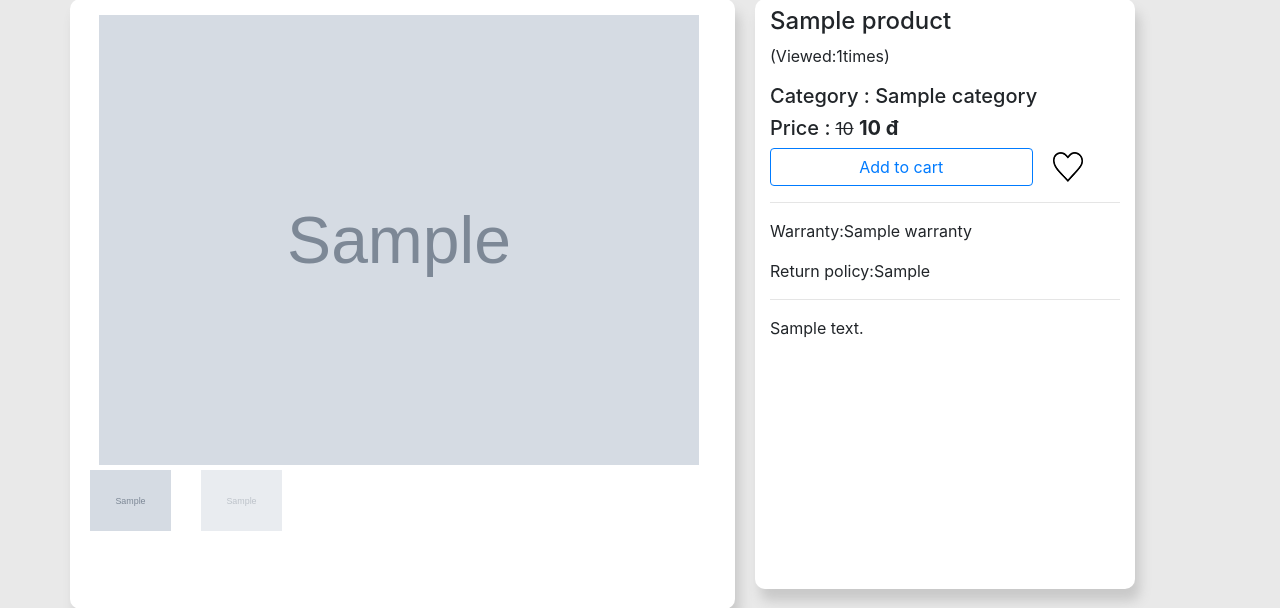
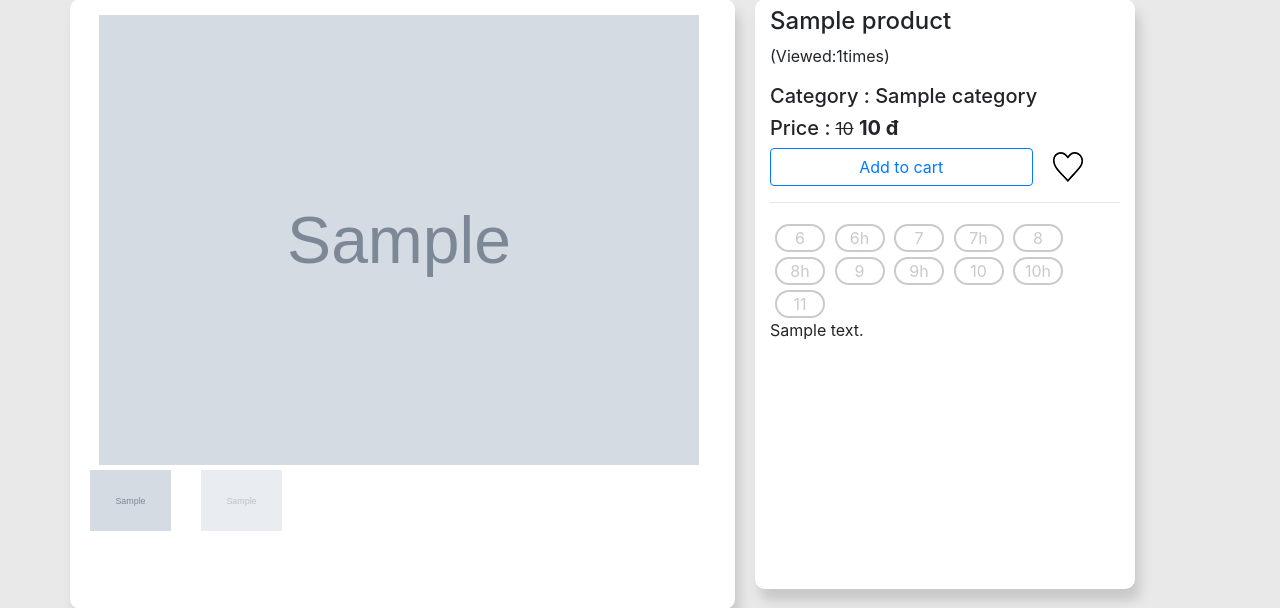
Before and after one commit to khoanguyen-dona/Django-Ecommerce-Asics-Website, a Django app: template templates/productdetail.html in a window 1280 px wide. Shown: the part 149-757 px from the top of the page. Run offline with Django 3.2, Linux system fonts and the light colour scheme; the template is opened without the code that fills it: most values are stand-ins (such as "Sample title", 1, 10 or a date in 2020); grey boxes marked "Sample" are stand-in pictures.

Commit message:
send p_size to the back ok!

```diff
--- a/ecomapp/admin.py
+++ b/ecomapp/admin.py
@@ -1,4 +1,4 @@
 from django.contrib import admin
 from .models import *
 # Register your models here.
-admin.site.register([Admin,Customer,Category,Product,Cart,CartProduct,Order,ProductImage,WishList,WishListItem])
+admin.site.register([Admin,Customer,Category,Product,Cart,CartProduct,Order,ProductImage,WishList,WishListItem,ProductSize])
--- a/ecomapp/views.py
+++ b/ecomapp/views.py
@@ -101,6 +101,10 @@ class AddToCartView(TemplateView):
     def get(self,request,*args,**kwargs):
         pre_url = request.META.get('HTTP_REFERER')
         product_id=self.kwargs['pro_id']
+        product_size=self.request.GET['s']
+        print('product id là :',product_id)
+        print('product size là :',product_size)
+
         # product in database
         product_obj=Product.objects.get(id=product_id)
         # cart id session
--- a/static/css/base.css
+++ b/static/css/base.css
@@ -130,7 +130,7 @@ header{
 .add-to-wishlist{
     width:20%;
 }
-.heart-icon{
+.heart-icon-navbar{
     color:red;
     width:30px;
     height:30px;
@@ -143,7 +143,7 @@ header{
     height:30px;
     transition: 0.3s;
 }
-.heart-icon:hover{
+.heart-icon-navbar:hover{
     transform:scale(1.1);
     z-index:0;
 }
@@ -170,3 +170,36 @@ header{
     padding: 0px 7px 0px 7px;
 
 }
+
+.product-size-number-true{
+    font-weight:bold;
+    width:50px;
+    border-radius:100px;
+    border-color:black;
+    border-style:solid;
+    border-width:2px;
+    text-align: center;
+    margin-left:5px;
+    margin-top:5px;
+    display:inline-block;
+}
+.product-size-number-false{
+    /* position:absolute; */
+    width:50px;
+    text-align: center;
+    border-radius:100px;
+    border-color:rgb(202, 202, 202);
+    border-style:solid;
+    border-width:2px;
+    color:rgb(202, 202, 202);
+    margin-left:5px;
+    margin-top:5px;
+    display:inline-block;
+
+}
+
+.product-active{
+    border-color:rgb(28, 28, 255);
+    background-color:rgb(28, 28, 255);
+    color:white;
+}
--- a/templates/home.html
+++ b/templates/home.html
@@ -25,11 +25,11 @@
         <a href="{% url 'ecomapp:addtocart'  p.id %}" class="btn btn-outline-primary mb-3 add-to-cart ">Add to cart</a>
         {%  if p in wishlist.wishlistitem_set.all %}
         <a href="{% url 'ecomapp:addtowishlist'  p.id %}" class="ml-3 add-to-wishlist ">
-          <img class="heart-icon "  src="{% static 'icon/red-heart-icon.png' %}" alt="">
+          <img class="heart-icon-navbar "  src="{% static 'icon/red-heart-icon.png' %}" alt="">
         </a>
         {% else %}
         <a href="{% url 'ecomapp:addtowishlist'  p.id %}" class="ml-3 add-to-wishlist ">
-          <img class="heart-icon "  src="{% static 'icon/black-heart-icon.png' %}" alt="">
+          <img class="heart-icon-navbar "  src="{% static 'icon/black-heart-icon.png' %}" alt="">
         </a>
         {%  endif %}
       </div>
--- a/templates/productdetail.html
+++ b/templates/productdetail.html
@@ -62,16 +62,80 @@
             <p>(Viewed:{{product.view_count}}times)</p>
             <h5>Category : {{product.category}}</h5>
             <h5>Price :<small> <strike>{{product.marked_price|intcomma}}</strike></small> <strong>{{product.selling_price|intcomma}} đ</strong> </h5>
-            <a href="{% url 'ecomapp:addtocart'  product.id %}" style="width:75%;"  class="btn btn-outline-primary" >Add to cart</a>
+            <a href="{% url 'ecomapp:addtocart'  product.id  %}" id="link"     style="width:75%;"    class="btn btn-outline-primary" >Add to cart</a>
 
             <a href="{% url 'ecomapp:addtowishlist'  product.id %}" class=" ml-3 add-to-wishlist ">
                 <img   class="heart-icon-product-detail "  src="{% static 'icon/black-heart-icon.png' %}" alt="">
             </a>
+            <hr>
+            {% if product.productsize.size_6 == True %}
+            <div class="product-size-number-true product-size product-active" value="6">6</div>
+            {% else %}
+            <div class="product-size-number-false  " >6</div>
+            {%  endif %}
 
-            <hr>
-            <p>Warranty:{{product.warranty}} </p>
-            <p>Return policy:{{product.return_policy}}</p>
-            <hr>
+            {% if product.productsize.size_6h == True %}
+            <div class="product-size-number-true product-size" value="6h">6h</div>
+            {% else %}
+            <div class="product-size-number-false " >6h</div>
+            {%  endif %}
+
+            {% if product.productsize.size_7 == True %}
+            <span class="product-size-number-true product-size" value="7">7</span>
+            {% else %}
+            <span class="product-size-number-false " >7</span>
+            {%  endif %}
+
+            {% if product.productsize.size_7h == True %}
+            <span class="product-size-number-true product-size" value="7h">7h</span>
+            {% else %}
+            <span class="product-size-number-false " >7h</span>
+            {%  endif %}
+
+            {% if product.productsize.size_8 == True %}
+            <span class="product-size-number-true product-size" value="8">8</span>
+            {% else %}
+            <span class="product-size-number-false " >8</span>
+            {%  endif %}
+
+            {% if product.productsize.size_8h == True %}
+            <span class="product-size-number-true product-size" value="8h">8h</span>
+            {% else %}
+            <span class="product-size-number-false " >8h</span>
+            {%  endif %}
+
+            {% if product.productsize.size_9 == True %}
+            <span class="product-size-number-true product-size" value="9">9</span>
+            {% else %}
+            <span class="product-size-number-false " >9</span>
+            {%  endif %}
+
+            {% if product.productsize.size_9h == True %}
+            <span class="product-size-number-true product-size" value="9h">9h</span>
+            {% else %}
+            <span class="product-size-number-false " >9h</span>
+            {%  endif %}
+
+            {% if product.productsize.size_10 == True %}
+            <span class="product-size-number-true product-size" value="10">10</span>
+            {% else %}
+            <span class="product-size-number-false " >10</span>
+            {%  endif %}
+
+            {% if product.productsize.size_10h == True %}
+            <span class="product-size-number-true product-size" value="10h">10h</span>
+            {% else %}
+            <span class="product-size-number-false " >10h</span>
+            {%  endif %}
+
+            {% if product.productsize.size_11 == True %}
+            <span class="product-size-number-true product-size" value="11">11</span>
+            {% else %}
+            <span class="product-size-number-false ">11</span>
+            {%  endif %}
+
+
+
             <p>{{product.description}}</p>
         </div>
     </div>
@@ -103,6 +167,43 @@
         })
     }
 
+
+</script>
+
+<script type="text/javascript" >
+
+    let productSize=document.getElementsByClassName('product-size')
+    let productChosen=document.getElementsByClassName('product-active')
+    let link =document.getElementById('link')
+    for(var i=0;i<productSize.length; i++){
+        productSize[i].addEventListener('click',function(e){
+            if(productChosen.length>0){
+                productChosen[0].classList.remove('product-active')
+            }
+            this.classList.add('product-active')
+            const size=e.target.innerHTML
+            console.log('số size là :',size)
+            link.href=link.href+"?s="+size
+        })
+    }
+
+
+
+
 </script>
 
 {% endblock content %}
+<!--
+let productSize=document.getElementsByClassName('product-size')
+    let productChosen=document.getElementsByClassName('product-active')
+    for(var i=0;i<productSize.length; i++){
+        productSize[i].addEventListener('click',function(e){
+            if(productChosen.length>0){
+                productChosen[0].classList.remove('product-active')
+            }
+            this.classList.add('product-active')
+            const size=e.target.innerHTML
+            console.log('số size là :',size)
+
+        })
+    } -->
```
Also changed, not shown: ecomapp/forms.py (+2 -7 lines), ecomapp/models.py (+20 -2 lines), db.sqlite3, ecomapp/migrations/0014_productsize.py (added), ecomapp/migrations/0015_rename_size10_5_productsize_size_10_and_more.py (added), ecomapp/migrations/0016_remove_product_return_policy_remove_product_warranty_and_more.py (added), ecomapp/migrations/0017_remove_product_size_cartproduct_size.py (added).
